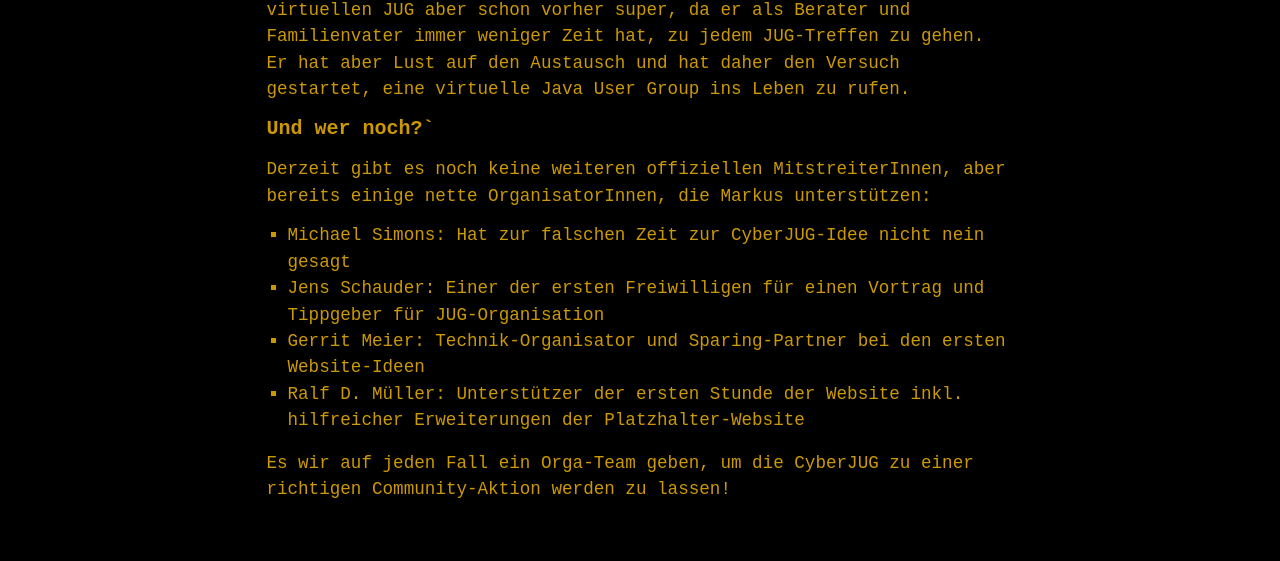
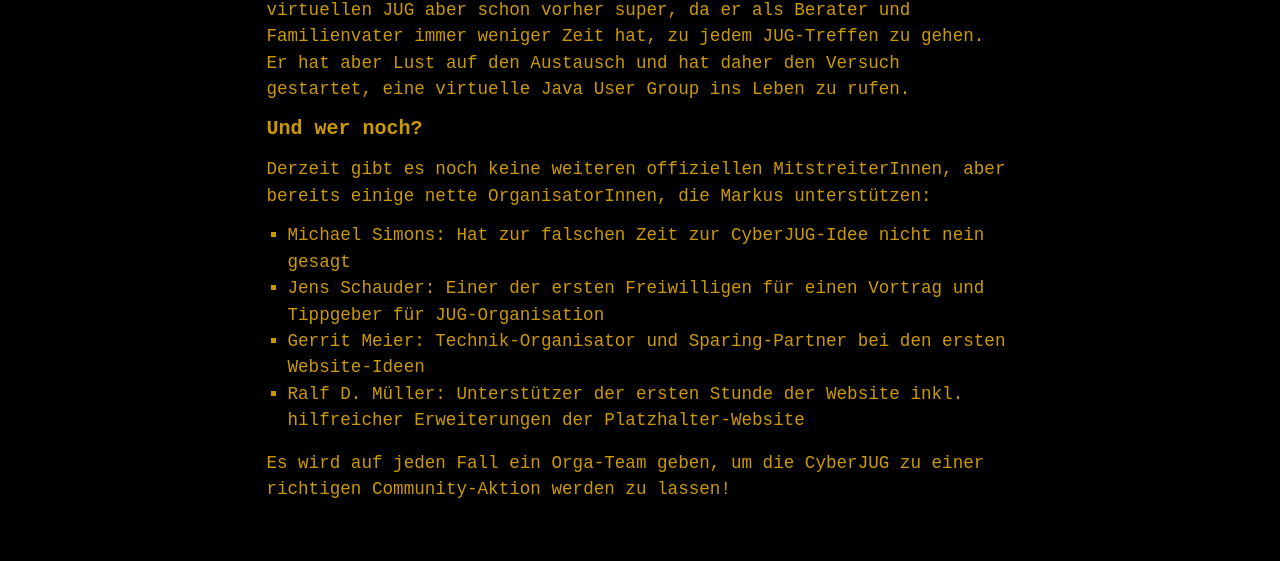
Before and after one commit to cyberjug/website, a Jekyll site: the page built from ueber.md, in a window 1280 px wide. Shown: the part 590-1151 px from the top of the page. Built offline with Jekyll 4.4.1, drawn with Linux system fonts in a browser that asks for light colours; some web fonts are replaced.

Commit message:
Fix typos.

```diff
--- a/ueber.md
+++ b/ueber.md
@@ -21,7 +21,7 @@
 Er hat aber Lust auf den Austausch und hat daher den Versuch gestartet, eine virtuelle Java User Group ins Leben zu rufen.
 
 
-#### Und wer noch?`
+#### Und wer noch?
 
 Derzeit gibt es noch keine weiteren offiziellen MitstreiterInnen, aber bereits einige nette OrganisatorInnen, die Markus unterstützen:
 
@@ -30,4 +30,4 @@
 * Gerrit Meier: Technik-Organisator und Sparing-Partner bei den ersten Website-Ideen
 * Ralf D. Müller: Unterstützer der ersten Stunde der Website inkl. hilfreicher Erweiterungen der Platzhalter-Website
 
-Es wir auf jeden Fall ein Orga-Team geben, um die CyberJUG zu einer richtigen Community-Aktion werden zu lassen!
+Es wird auf jeden Fall ein Orga-Team geben, um die CyberJUG zu einer richtigen Community-Aktion werden zu lassen!
```
